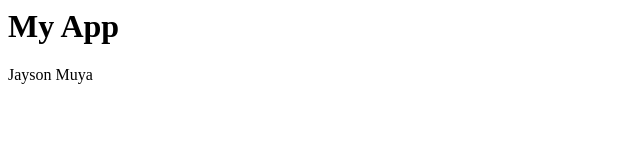
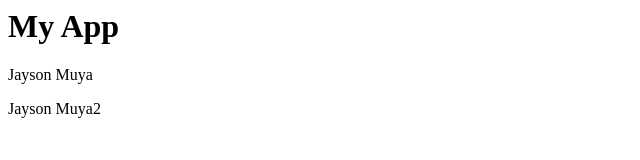
Before and after one commit to jvmuya/testrep, a plain HTML site: page index.html in a window 1280 px wide. Shown: the whole page, without its empty margins (0-640 px from the left). Drawn offline with Linux system fonts and the light colour scheme.

Commit message:
Changed index.html

```diff
--- a/app.js
+++ b/app.js
@@ -1 +1 @@
-console.log("Hello");
+console.log("Hello Jayson");
--- a/index.html
+++ b/index.html
@@ -5,5 +5,6 @@
 	<body>
 		<h1>My App</h1>
 		<p>Jayson Muya</p>
+		<p>Jayson Muya2</p>
 	</body>
 </html>
```
